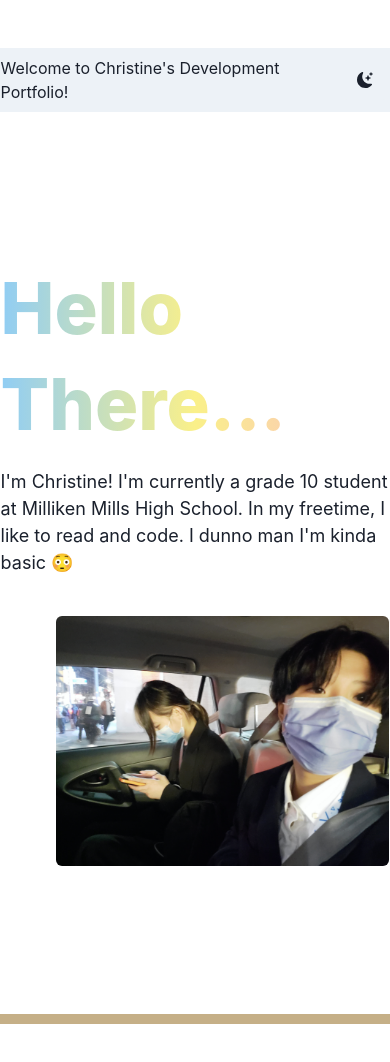
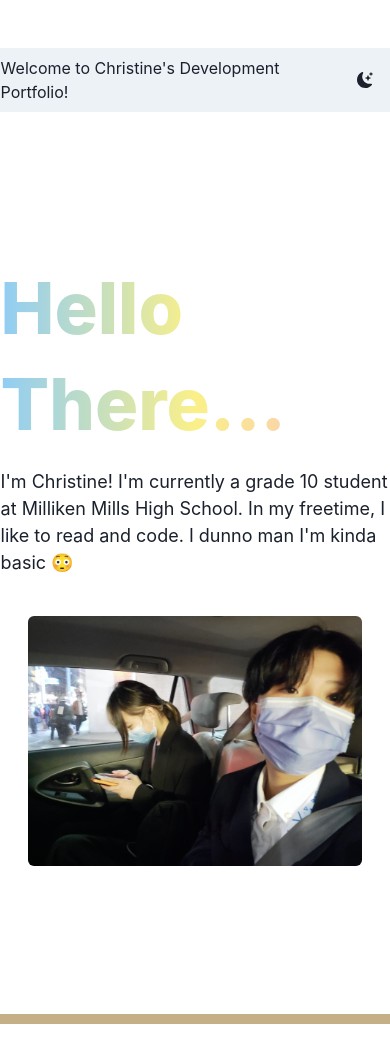
Before and after one commit to UglySquid/Personal-Website, a Next.js app: page / in a window 390 px wide. Shown: the top 1062 px of the page. Built offline with nearby package versions, Linux system fonts and the light colour scheme.

Commit message:
not mobile responsive sob sob

```diff
--- a/components/hero.tsx
+++ b/components/hero.tsx
@@ -46,7 +46,7 @@ import {
 
   export default function Hero() {
     return (
-      <Container maxW={'5xl'} py={12}>
+      <Container maxW={'5xl'} py={12} centerContent>
         <SimpleGrid columns={{ base: 1, md: 2 }} spacing={10} alignItems={'center'}>
           <Stack spacing={4}>
             <ChakraProvider theme={Font}>
@@ -66,7 +66,7 @@ import {
             </Text>
 
           </Stack>
-          <Flex justifyContent='right'>
+          <Flex justifyContent={'center'}>
             <Skeleton isLoaded>
               <Img
                 rounded={'md'}
```
